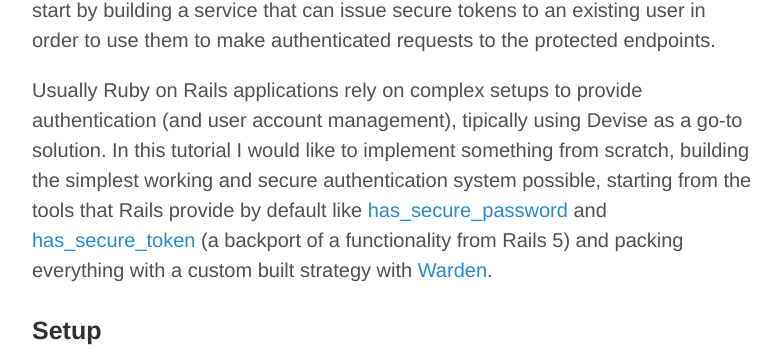
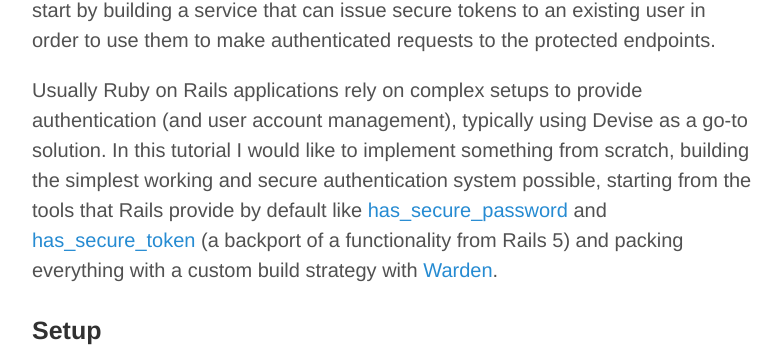
Before and after one commit to lucatironi/lucatironi.github.io, a Jekyll site: the page built from _posts/2015-8-23-rails_api_authentication_warden.md, in a window 1280 px wide and 1400 px high, scrolled down 13406 px. Shown: the part 181-542 px from the top of the window, without its empty margins (248-1029 px from the left). Built offline with Jekyll 4.4.1, drawn with Linux system fonts in a browser that asks for light colours; comment, search, counter and statistics services are not loaded; some of the changed text lies outside the part shown.

Commit message:
some typo fixes

```diff
--- a/_posts/2015-8-23-rails_api_authentication_warden.md
+++ b/_posts/2015-8-23-rails_api_authentication_warden.md
@@ -566,7 +566,7 @@
 
 The second part of the tutorial will add an authentication layer to the API. Let's start by building a service that can issue secure tokens to an existing user in order to use them to make authenticated requests to the protected endpoints.
 
-Usually Ruby on Rails applications rely on complex setups to provide authentication (and user account management), tipically using Devise as a go-to solution. In this tutorial I would like to implement something from scratch, building the simplest working and secure authentication system possible, starting from the tools that Rails provide by default like [has_secure_password](http://api.rubyonrails.org/classes/ActiveModel/SecurePassword/ClassMethods.html#method-i-has_secure_password) and [has_secure_token](https://github.com/robertomiranda/has_secure_token) (a backport of a functionality from Rails 5) and packing everything with a custom built strategy with [Warden](https://github.com/hassox/warden).
+Usually Ruby on Rails applications rely on complex setups to provide authentication (and user account management), typically using Devise as a go-to solution. In this tutorial I would like to implement something from scratch, building the simplest working and secure authentication system possible, starting from the tools that Rails provide by default like [has_secure_password](http://api.rubyonrails.org/classes/ActiveModel/SecurePassword/ClassMethods.html#method-i-has_secure_password) and [has_secure_token](https://github.com/robertomiranda/has_secure_token) (a backport of a functionality from Rails 5) and packing everything with a custom build strategy with [Warden](https://github.com/hassox/warden).
 
 ### Setup
 
@@ -1473,7 +1473,7 @@
 
 ## Conclusion
 
-It was a long tutorial and we just skimmed the surface of the topic. I will probably extend in the future the application with some more features and write other tutorials about them. For example I would like to use this API on an Angular.js web app to show how you can buld a Single Page Application using these technologies.
+It was a long tutorial and we just skimmed the surface of the topic. I will probably extend in the future the application with some more features and write other tutorials about them. For example I would like to use this API on an Angular.js web app to show how you can build a single-page application using these technologies.
 
 You can find the complete repository for the tutorial on [Github](https://github.com/lucatironi/example_rails_api).
 
```
Also changed, not shown: other parts of _posts/2015-8-23-rails_api_authentication_warden.md (+11 -11 lines).
